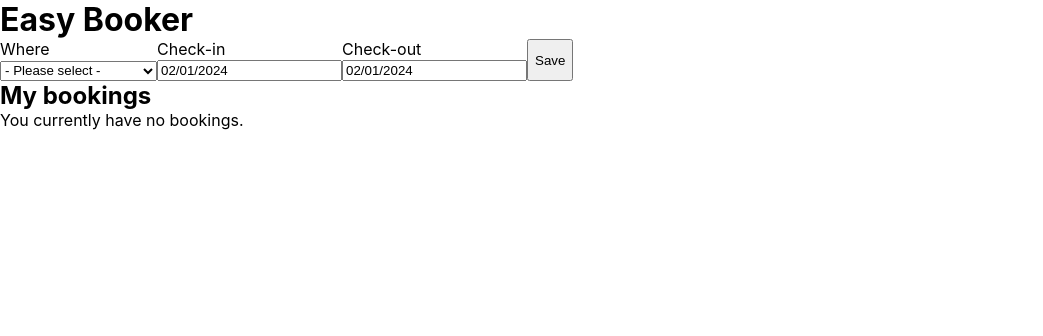
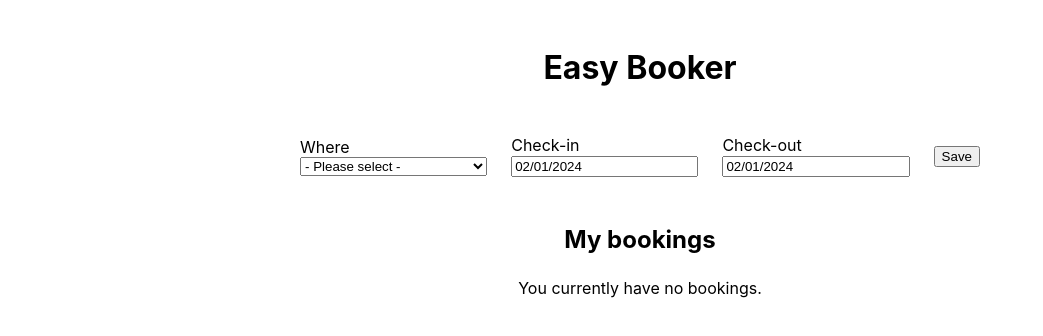
Before and after one commit to lousousa/easy-booker, a React (Vite) app: page / in a window 1280 px wide. Shown: the top 336 px of the page, without its empty margins (0-1043 px from the left). Built offline with nearby package versions, Linux system fonts and the light colour scheme.

Commit message:
update layout

```diff
--- a/src/App.tsx
+++ b/src/App.tsx
@@ -1,17 +1,34 @@
 import { DataProvider } from './components/DataProvider'
 import BookingForm from './components/BookingForm'
 import BookingList from './components/BookingList'
+import styled from 'styled-components'
 
 function App() {
   return (
     <DataProvider>
-      <h1>Easy Booker</h1>
+      <Content>
+        <h1>Easy Booker</h1>
 
-      <BookingForm />
+        <BookingForm />
 
-      <BookingList />
+        <BookingList />
+      </Content>
     </DataProvider>
   )
 }
 
+const Content = styled.div`
+  display: flex;
+  justify-content: center;
+  flex-wrap: wrap;
+  max-width: 680px;
+  margin: 0 auto;
+
+  h1 {
+    width: 100%;
+    text-align: center;
+    margin-top: 48px;
+  }
+`
+
 export default App
--- a/src/components/BookingForm.tsx
+++ b/src/components/BookingForm.tsx
@@ -61,20 +61,32 @@ export default function BookingForm() {
         />
       </FormField>
 
-      <button
-        type="submit"
-      >
-        Save
-      </button>
+      <div>
+        <button
+          type="submit"
+        >
+          Save
+        </button>
+      </div>
     </Form>
   )
 }
 
 const Form = styled.form`
   display: flex;
+  justify-content: center;
+  align-items: center;
+  width: 100%;
+  margin-top: 48px;
+  gap: 24px;
 `
 
 const FormField = styled.div`
   display: grid;
   grid-template-columns: 1fr;
+  flex: 1;
+
+  input {
+    width: 100%;
+  }
 `
--- a/src/components/BookingList.tsx
+++ b/src/components/BookingList.tsx
@@ -1,6 +1,7 @@
 import moment from 'moment'
 import { useData } from './DataProvider'
 import { availablePlaces, removeBooking } from '../data-manager'
+import styled from 'styled-components'
 
 export default function BookingList() {
   const { data, setData } = useData()!
@@ -11,25 +12,29 @@ export default function BookingList() {
   }
 
   return (
-    <div>
+    <Content>
       <h2>My bookings</h2>
 
-      <div>
+      <ListContainer className={`${data.length > 0 && '-has-data'}`}>
         {data.length === 0 && (
           <p>You currently have no bookings.</p>
         )}
 
+        {data.length > 0 && (
+          <DataGrid className="-is-header">
+            <div>Where</div>
+            <div>Check-in</div>
+            <div>Check-out</div>
+            <div>Manage</div>
+          </DataGrid>
+        )}
+
         {data.map(booking => (
-          <div key={'booking_item_' + booking.id}>
-            <div>
-              {
-              `${availablePlaces.find(place => place.id === booking.placeId)?.title}
-              - ${moment(booking.checkInDate).format('MM/DD/YYYY')}
-              - ${moment(booking.checkOutDate).format('MM/DD/YYYY')}`
-              }
-            </div>
-
-            <div>
+          <DataGrid key={'booking_item_' + booking.id}>
+            <div>{availablePlaces.find(place => place.id === booking.placeId)?.title}</div>
+            <div>{moment(booking.checkInDate).format('MM/DD/YYYY')}</div>
+            <div>{moment(booking.checkOutDate).format('MM/DD/YYYY')}</div>
+            <div className="-is-action-group">
               <a
                 onClick={() => removeItem(booking.id)}
               >
@@ -38,9 +43,55 @@ export default function BookingList() {
 
               <a>Update</a>
             </div>
-          </div>
+          </DataGrid>
         ))}
-      </div>
-    </div>
+      </ListContainer>
+    </Content>
   )
 }
+
+const Content = styled.div`
+  margin-top: 48px;
+  width: 100%;
+
+  h2 {
+    text-align: center;
+  }
+`
+const ListContainer = styled.div`
+  margin-top: 24px;
+
+  &.-has-data {
+    border-bottom: 1px solid #bbb;
+    border-right: 1px solid #bbb;
+  }
+
+  p {
+    text-align: center;
+  }
+`
+const DataGrid = styled.div`
+  display: grid;
+  grid-template-columns: 2fr repeat(2, 1.5fr) 2fr;
+
+  &.-is-header {
+    font-weight: 600;
+    text-align: center;
+  }
+
+  div {
+    padding: 4px 8px;
+    border-top: 1px solid #bbb;
+    border-left: 1px solid #bbb;
+
+    &.-is-action-group {
+      display: flex;
+
+      a {
+        flex: 1;
+        text-align: center;
+        cursor: pointer;
+      }
+    }
+  }
+`
```
